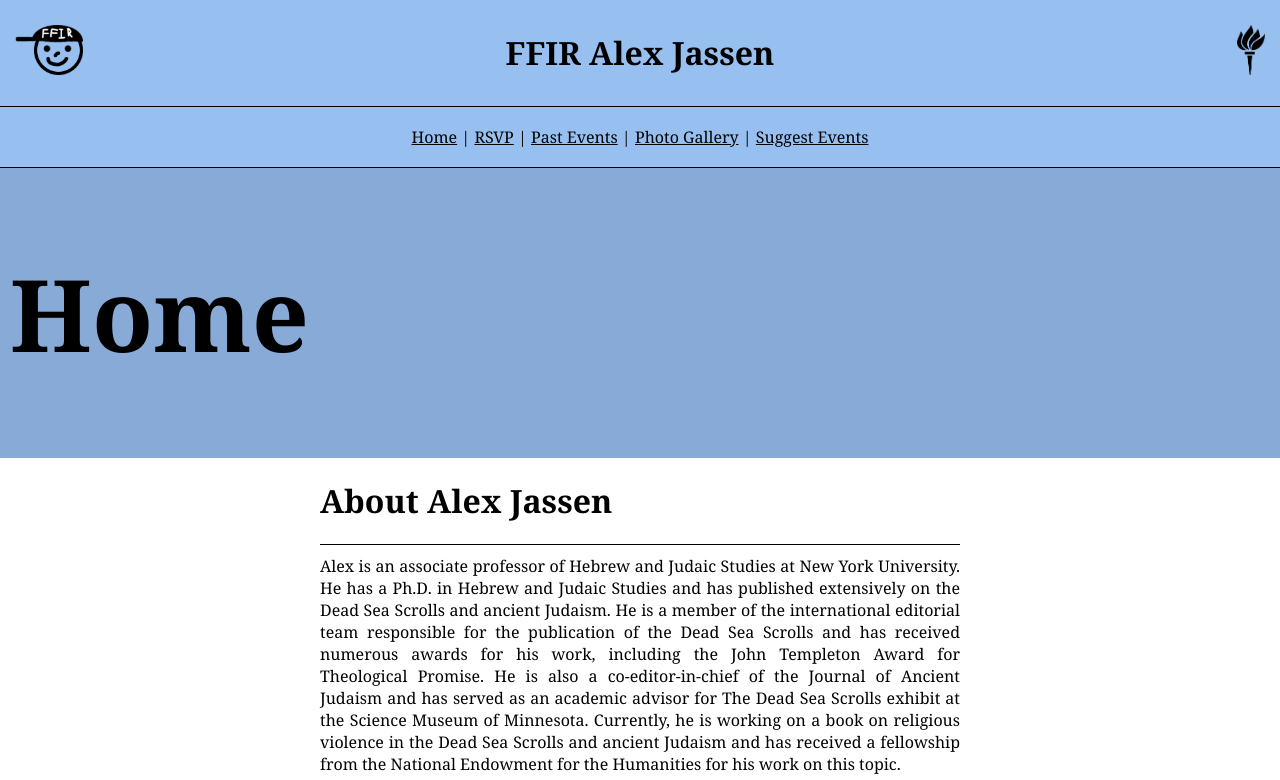
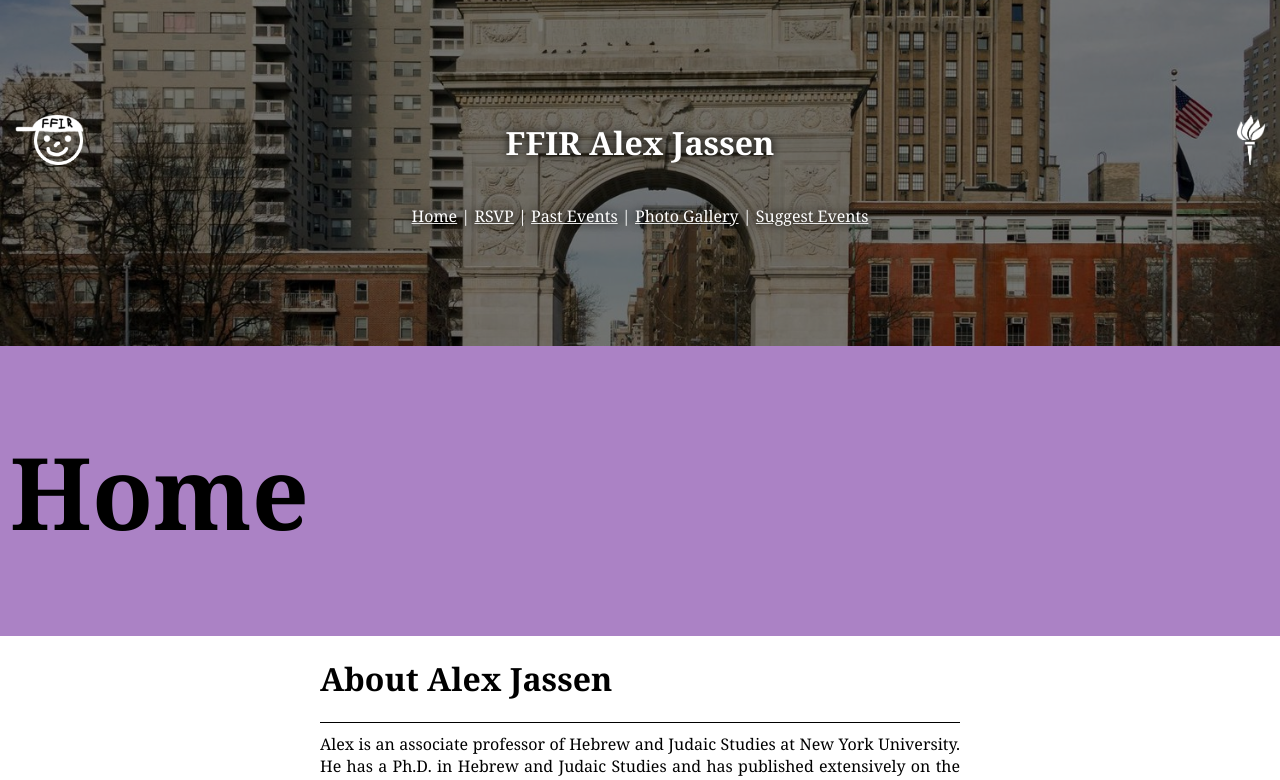
Before and after one commit to Great-Stuff/ffiralex, a plain HTML site: page index.html in a window 1280 px wide. Shown: the top 780 px of the page. Drawn offline with Linux system fonts and the light colour scheme; a web font is replaced by a local one.

Commit message:
Add files via upload

```diff
--- a/index.html
+++ b/index.html
@@ -13,7 +13,6 @@
         <img src="pictures/Logo.png" alt="" class="logo">
         <img src="pictures/nyuTorch.png" alt="" class="nyuTorch">
         <h1 class="title">FFIR Alex Jassen</h1>
-    </header>
     <nav>
         <p class="nav-bar">
             <a class="nav-item" href="index.html">Home</a> |
@@ -23,6 +22,8 @@
             <a class="nav-item" href="">Suggest Events</a>
         </p>
     </nav>
+    <img class="cover-image" src="pictures/wsp-arch.jpg" alt="">
+    </header>
 
     <div class="page-main">
         <div class="page-header">
--- a/style.css
+++ b/style.css
@@ -16,26 +16,42 @@ body{
     font-family: "Bitter", Georgia, 'Times New Roman', Times, serif;
 }
 header{
-    background-color: #97BFF0;
-    padding: 10px;
+    padding: 100px;
+    text-shadow: black 0px 0px 10px;
+    position: relative;
+    color: white;
 }
 footer{
-    background-color: #97BFF0;
+    background-color: #ab82c5;
     padding: 5px;
     text-align: center;
 }
 nav{
     text-align: center;
     padding: 3px;
-    background-color: #97BFF0;
-    border-top: solid 1px black;
-    border-bottom: solid 1px black;
+}
+.nav-item{
+    color: white;
+    text-decoration: underline;
+    cursor: pointer;
+    font-weight: 500;
+    text-shadow: black 0px 0px 10px;
 }
 a{
     color: black;
     text-decoration: underline;
     cursor: pointer;
     font-weight: 500;
+}
+.cover-image{
+    position: absolute;
+    width: 100%;
+    height: 100%;
+    top: 0;
+    left: 0;
+    z-index: -1;
+    filter: brightness(50%);
+    object-fit: cover;
 }
 .title{
     text-align: center;
@@ -45,16 +61,18 @@ a{
     height: 50px;
     right: 0;
     padding: 15px;
+    filter: invert(100);
 }
 .logo{
     position: absolute;
     height: 50px;
     left: 0rem;
     padding: 15px;
+    filter: invert(100);
 }
 .page-header{
     padding: 10px;
-    background-color: #87ABD6;
+    background-color: #ab82c5;
 }
 .page-title{
     font-size: 100px;
@@ -125,11 +143,7 @@ a{
         .rsvp-flyer{
             width: 100%;
         }
-        .nav-bar{
-            color: #97BFF0;
-        }
         .nav-item{
-            color: black;
             display: block;
             width: 100vw;
         }
```
Also changed, not shown: past.html (+2 -1 lines), photo.html (+2 -1 lines), rsvp.html (+2 -1 lines), pictures/wsp-arch.jpg (added).
